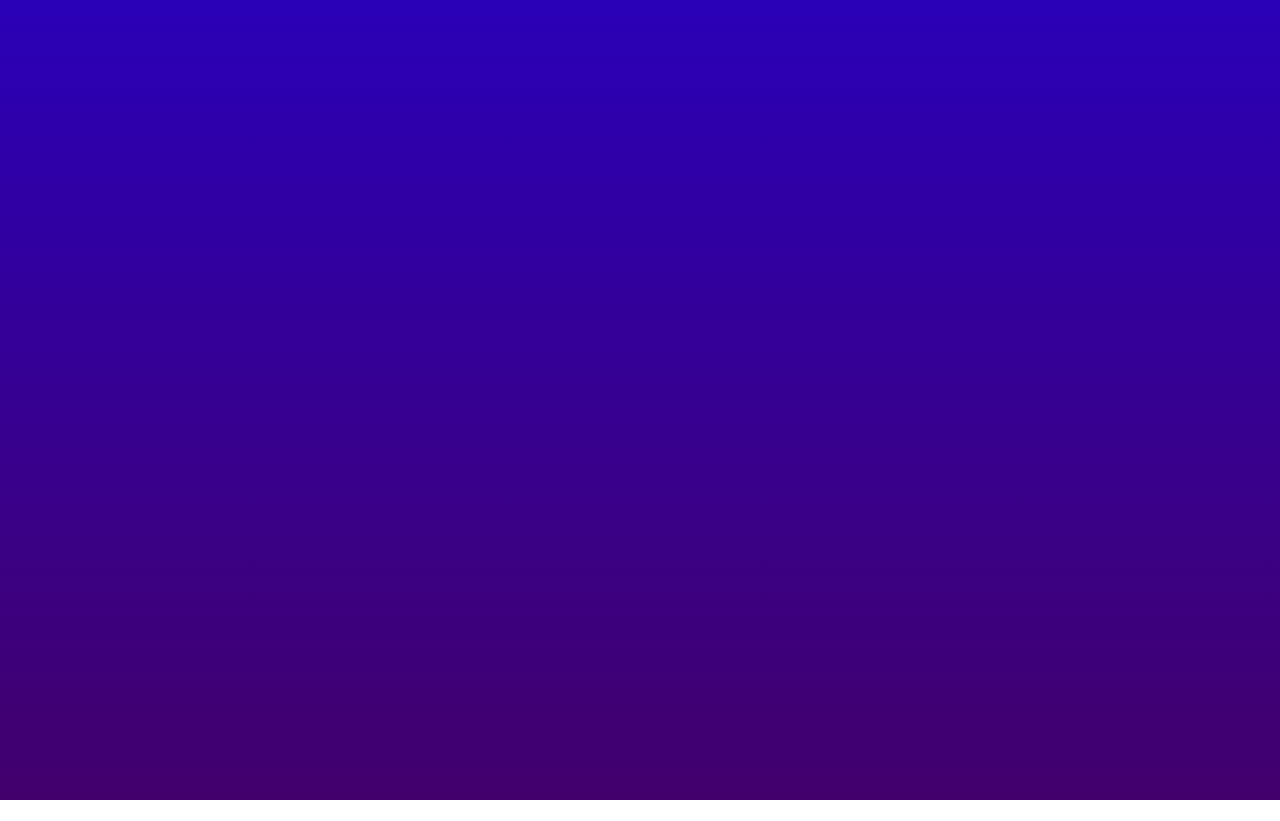
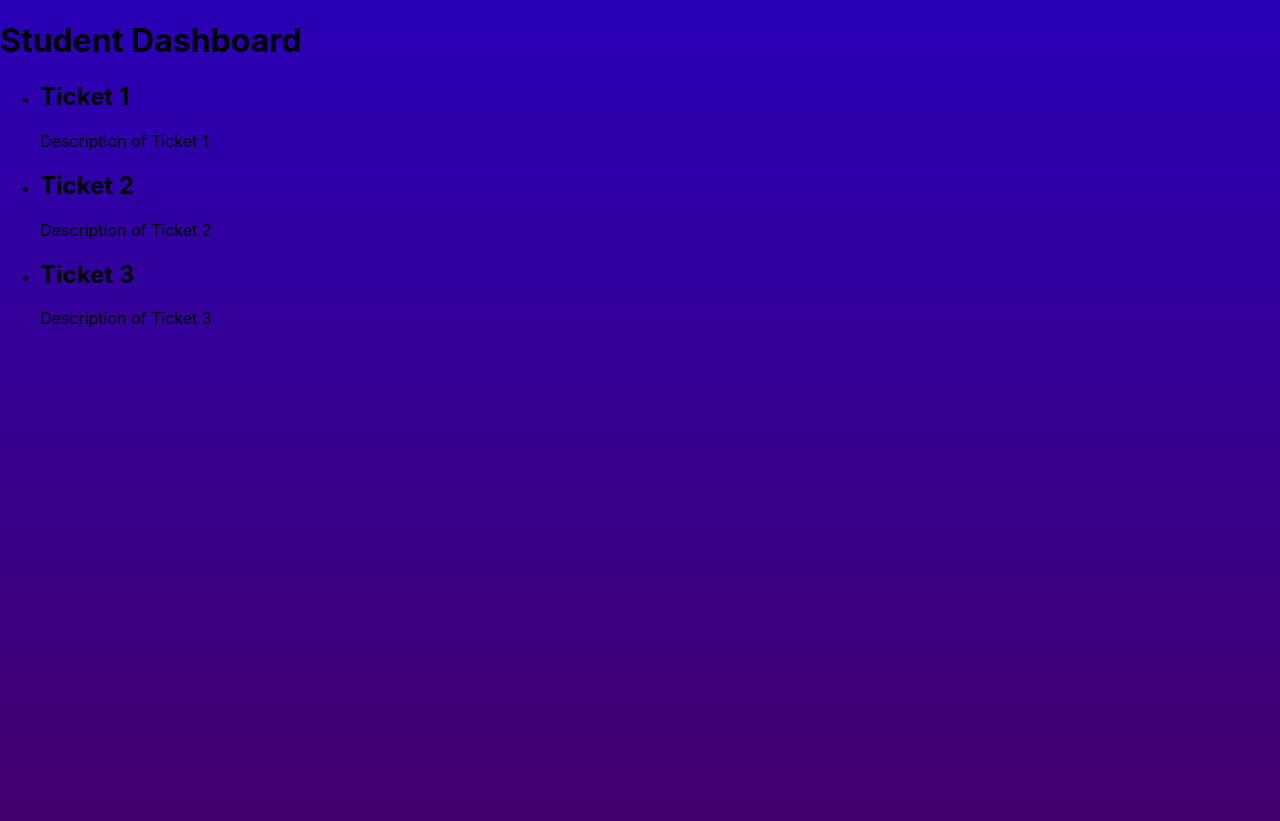
Before and after one commit to ndgh1606/login, a React (Create React App) app: page /student in a window 1280 px wide. Before the commit this address had no page. Before the commit the page ends 800 px from the top, so only its background shows below. Built offline with nearby package versions, Linux system fonts and the light colour scheme.

Commit message:
students dashboard

```diff
--- a/src/App.js
+++ b/src/App.js
@@ -1,19 +1,18 @@
-import logo from './logo.svg';
+import React from 'react';
 import './App.css';
 import Loginsignup from './Components/LoginSignup/Loginsignup';
 import Admin from './Components/Admindashboard/Admindashboard';
-import  {BrowserRouter,Routes,Route, Outlet} from 'react-router-dom';
-function App()
- {
+import StudentDashboard from './Components/Studentdashboard/studentdashboard';
+import { BrowserRouter, Routes, Route } from 'react-router-dom';
+
+function App() {
     return (
         <BrowserRouter>
-        <Routes>
-  <Route path="/" element={<Loginsignup/>}/>
-  <Route path="/admin" element={<Admin/>}/>
-</Routes>
-        <div>
-            <Outlet></Outlet>
-        </div>
+            <Routes>
+                <Route path="/" element={<Loginsignup />} />
+                <Route path="/admin" element={<Admin />} />
+                <Route path="/student" element={<StudentDashboard />} />
+            </Routes>
         </BrowserRouter>
     );
 }
--- a/src/Components/LoginSignup/Loginsignup.jsx
+++ b/src/Components/LoginSignup/Loginsignup.jsx
@@ -16,7 +16,7 @@ export const Loginsignup = () => {
                 <div className="text">{action}</div>
                 <div className="underline"></div>
                 <Link to="/admin" className="admin-link">Admin Dashboard</Link>
-
+                <Link to='/student' className='student-link'>Student Dashboard</Link>
             </div>
             <div className="inputs">
                 {action==='Login'?<div></div>:<div className="input">
--- /dev/null
+++ b/src/Components/Studentdashboard/studentdashboard.css
@@ -0,0 +1,55 @@
+.student-dashboard-container {
+    max-width: 800px;
+    margin: 0 auto;
+    padding: 20px;
+}
+
+.student-dashboard-header {
+    text-align: center;
+    margin-bottom: 20px;
+}
+
+.student-dashboard-ticket-list {
+    list-style: none;
+    padding: 0;
+}
+
+.student-dashboard-ticket-item {
+    background-color: #ffffff;
+    /* Màu trắng */
+    border-radius: 8px;
+    box-shadow: 0 0 10px rgba(0, 0, 0, 0.1);
+    padding: 20px;
+    margin-bottom: 20px;
+}
+
+.student-dashboard-ticket-title {
+    font-size: 20px;
+    color: #fff6f6;
+    margin-bottom: 10px;
+}
+
+.student-dashboard-ticket-description {
+    color: #ffffff;
+    margin-bottom: 10px;
+}
+
+.student-dashboard-no-tickets {
+    text-align: center;
+    color: #666;
+    margin-top: 20px;
+}
+
+.student-link {
+    color: #4c00b4;
+    font-size: 18px;
+    cursor: pointer;
+    text-decoration: none;
+    /* Loại bỏ gạch chân */
+    margin-top: 20px;
+}
+
+.student-link:hover {
+    text-decoration: underline;
+    /* Gạch chân khi rê chuột qua */
+}
--- /dev/null
+++ b/src/Components/Studentdashboard/studentdashboard.jsx
@@ -0,0 +1,39 @@
+import React, { useState, useEffect } from 'react';
+import './studentdashboard.css';
+
+export const StudentDashboard = () => {
+    const [tickets, setTickets] = useState([]);
+
+    // Mock data for demonstration
+    useEffect(() => {
+        // Replace this with actual data fetching logic
+        const mockData = [
+            { id: 1, title: 'Ticket 1', description: 'Description of Ticket 1' },
+            { id: 2, title: 'Ticket 2', description: 'Description of Ticket 2' },
+            { id: 3, title: 'Ticket 3', description: 'Description of Ticket 3' },
+        ];
+        setTickets(mockData);
+    }, []);
+
+    return (
+        <div>
+            <h1>Student Dashboard</h1>
+            <div>
+                {tickets.length === 0 ? (
+                    <p>No tickets available</p>
+                ) : (
+                    <ul>
+                        {tickets.map(ticket => (
+                            <li key={ticket.id}>
+                                <h2>{ticket.title}</h2>
+                                <p>{ticket.description}</p>
+                            </li>
+                        ))}
+                    </ul>
+                )}
+            </div>
+        </div>
+    );
+};
+
+export default StudentDashboard;
```
